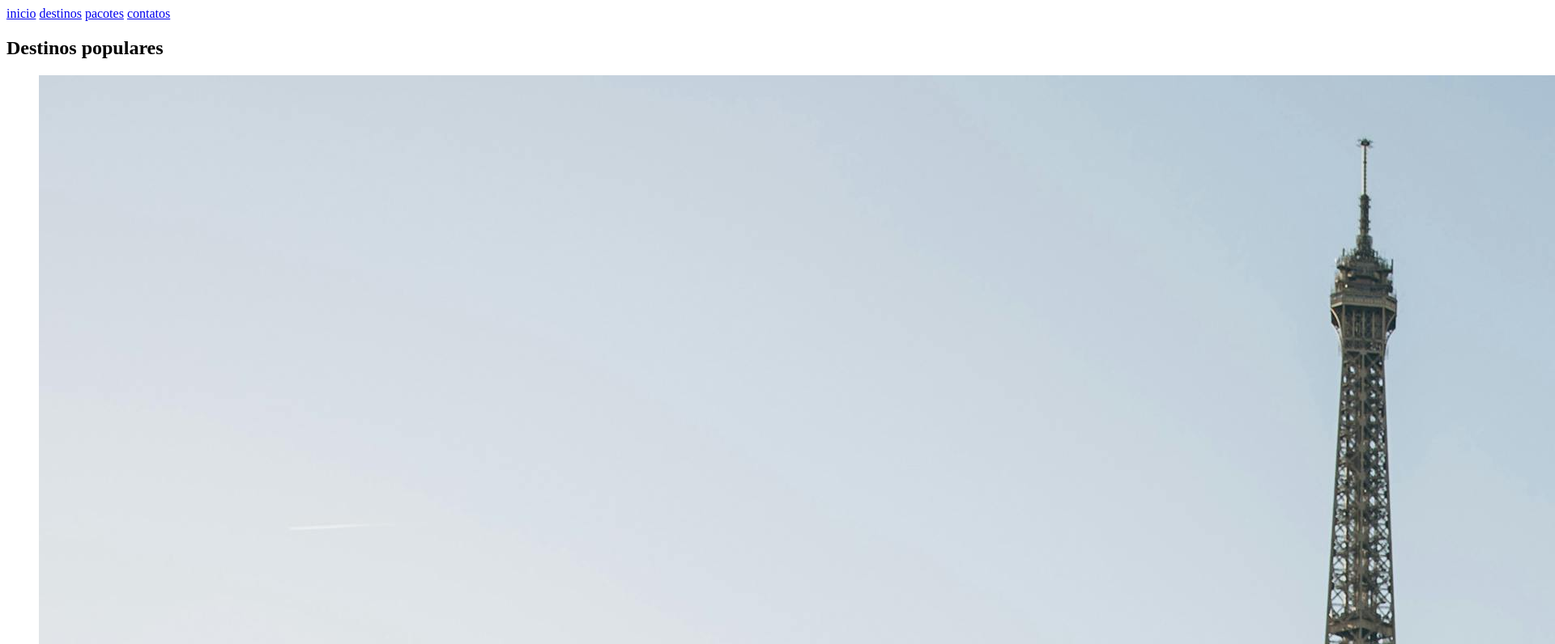
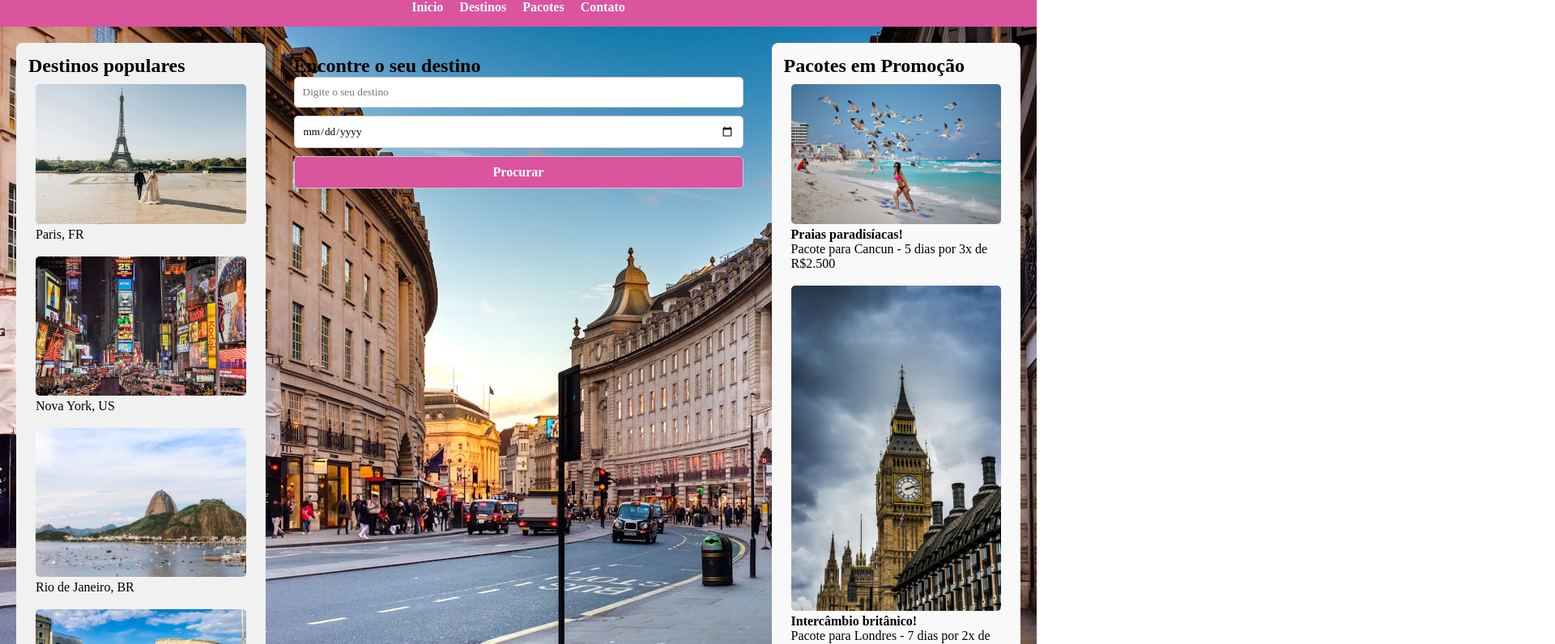
Before and after one commit to danidani1907/AgenciaViagem_aluno, a plain HTML site: page index.html in a window 1280 px wide. Shown: the part 73-869 px from the top of the page at 81% size, 1920 px wide, since content can reach past the window. Drawn offline with Linux system fonts and the light colour scheme; a web font is replaced by a local one.

Commit message:
atividade viagem e estrutura site

```diff
--- a/index.html
+++ b/index.html
@@ -3,71 +3,74 @@
 <head>
     <meta charset="UTF-8">
     <meta name="viewport" content="width=device-width, initial-scale=1.0">
-    <title>Agencia de viagens</title>
+    <!-- Alterou o título -->
+    <title>Agência de Viagens</title>
+    <!-- Link para o CSS -->
     <link rel="stylesheet" href="style.css">
+    <!-- Link para o favicon -->
     <link rel="shortcut icon" href="img/icons.png" type="image/x-icon">
 </head>
 <body>
-    <!-- tag semantica para cabeçario -->
+    <!-- TAG semântica para cabeçalho -->
     <header>
-        <h1> Agencia de viagens👩‍✈️🛫</h1>
+
+        <h1 id="inicio">Agência de Viagens ✈</h1>
+
+        <!-- TAG semântica para barra de navegação -->
         <nav>
-            <a href="#inicio">inicio</a>
-            <a href="#destinos">destinos</a>
-            <a href="#pacotes">pacotes</a>
-            <a href="#contatos">contatos</a>
+            <a href="#inicio">Início</a>
+            <a href="#destinos">Destinos</a>
+            <a href="#pacotes">Pacotes</a>
+            <a href="#contatos">Contato</a>
         </nav>
-
     </header>
-    <!-- tag semantica para cabeçalho -->
-
 
     <div class="container">
-        <!-- tag semantica para informaçoes na lateral -->
+        <!-- TAG semântica para informações na lateral -->
+        <!-- Destinos populares -->
         <aside class="sidebar">
-            <h2 class="destinos"> Destinos populares</h2>
+            <h2 class="destinos">Destinos populares</h2>
+            <ul>
+                <li><img src="img/paris.jpg" alt="Paris">Paris, FR</li>
+                <li><img src="img/ny.jpg" alt="Nova York">Nova York, US</li>
+                <li><img src="img/riojaneiro.jpg" alt="Rio de Janeiro">Rio de Janeiro, BR</li>
+                <li><img src="img/roma.jpg" alt="Roma">Roma, IT</li>
+                <li><img src="img/tokio.jpg" alt="Tóquio">Tóquio, JP</li>
+            </ul>
+        </aside>
 
-            <ul>
-                <li><img src="img/paris.jpg" alt="Paris, França">Paris, FR</li>
-                <li><img src="img/ny.jpg" alt="new york">Nova york</li>
-                <li><img src="img/riojaneiro.jpg" alt="Rio de Jnaeiro, Br">Rio de Janeiro,BR</li>
-                <li><img src="img/roma.jpg" alt="roma,IT">Roma , IT</li>
-                <li><img src="img/tokio.jpg" alt="Tóquio, Jp"> Tóquio, Jp</li>
-            </ul>
-
-            <!-- tag semantico para sessoes  -->
+        <!-- TAG semântica para sessões extras -->
         <section class="main-content">
-                    <h2 class="subtitle"> Encontre seu destino</h2>
+            <h2 class="subtittle">Encontre o seu destino</h2>
             <form>
                 <input type="text" placeholder="Digite o seu destino" required>
                 <input type="date" required>
-                        <button type="submit">Procurar </button>
+                <button type="submit">Procurar</button>
             </form>
         </section>
-        </aside >
+
         <aside class="secondary">
-            <h2 id="pacotes">pacotes em promoção </h2>
+            <h2 id="pacotes">Pacotes em Promoção</h2>
             <ul>
                 <li><img src="img/cancun.jpg" alt="Cancun">
-                    <b>Praias paradisiacas</b>
-                    <br>Pacotes para cancun - 5 dias 3x de R$ 2,500
+                    <b>Praias paradisíacas!</b>
+                    <br>Pacote para Cancun - 5 dias por 3x de R$2.500
                 </li>
                 <li><img src="img/londres.jpg" alt="Londres">
-                    <b>Intercambio britanico!</b>
-                     <br>Pacotes para Londres - 7 dias 2x de R$ 4,000
+                    <b>Intercâmbio britânico!</b>
+                    <br>Pacote para Londres - 7 dias por 2x de R$4.000
                 </li>
-                <li><img src="img/noronha.jpg" alt=" Noronha">
-                    <b>super oportunidade</b>
-                     <br>Pacotes para fernando de noronha - 4 dias por R$ 3,200
+                <li><img src="img/noronha.jpg" alt="Fernando de Noronha">
+                    <b>Super oportunidade!</b>
+                    <br>Pacote para Fernando de Noronha - 4 dias por R$3.200
                 </li>
-
-
             </ul>
         </aside>
     </div>
-<!-- tag semantica para rodapé-->
+
+    <!-- TAG semântica para rodapé -->
     <footer>
-       <p> © 2025 agencia de viagens , Todos os direitos reservados - contato@agenciaviagens.com</p>
+        <p id="contatos">&copy; 2025 Agência de Viagens - Contato: contato@agenciaviagens.com</p>
     </footer>
 </body>
 </html>
--- a/style.css
+++ b/style.css
@@ -0,0 +1,113 @@
+@import url('https://fonts.googleapis.com/css2?family=Flamenco:wght@300;400&display=swap');
+@import url('https://fonts.googleapis.com/css2?family=Dancing+Script:wght@400..700&display=swap');
+
+
+/* reset das configurações */
+*{
+    margin: 0;
+    padding: 0;
+    box-sizing: border-box;
+    font-family: "Flamenco", serif;
+    list-style: none;
+}
+
+
+body{
+    display: flex;
+    flex-direction: column;
+    min-height: 100vh;
+}
+header{
+    background:#DB549E ;
+    color: white;
+    padding: 15px ;
+    text-align: center;
+}
+h1{
+    font-family: "Dancing Script", serif;
+    font-size: 2.5rem;
+}
+nav{
+    display: flex;
+    justify-content: center;
+    gap: 20px;
+    margin-top: 10px;
+}
+nav a{
+    color: white;
+    text-decoration: none;
+    font-weight: bold;
+}
+.container{
+    display: flex;
+    flex: 1;
+    padding: 20px;
+    gap: 20px;
+    flex-wrap: wrap;
+    background:url(img/london.jpg) no-repeat center fixed;
+    background-size: cover;
+}
+
+.sidebar{
+    flex: 1;
+    min-width: 200px;
+    background: #f1f1f1;
+    padding: 15px;
+    border-radius: 8px;
+}
+.main-content{
+    flex:2 ;
+    min-width:300px ;
+    padding: 15px;
+}
+.subtitle{
+    color: #f1f1f1;
+    font-size: 2.5rem;
+}
+.secondary{
+    flex: 1;
+    min-width: 200px;
+    background: #f9f9f9;
+    padding: 15px;
+    border-radius: 8px;
+}
+li{
+    padding: 9px;
+}
+footer{
+    background: #D96489;
+    color: white;
+    text-align: center;
+    padding: 10px;
+    margin-top: auto;
+}
+form{
+    display: flex;
+    flex-direction: column;
+    gap: 10px;
+}
+input,button{
+    padding: 10px;
+    border: 1px solid #ccc;
+    border-radius: 5px;
+}
+button{
+    background: #DB549E;
+    color: white;
+    cursor: pointer;
+    font-weight: bold;
+    font-size: 1rem;
+}
+button:hover{
+    background: #D9ACD5;
+
+}
+img{
+    width: 100%;
+    border-radius:5px ;
+}
+@media (max-widht: 768px){
+    .container{
+        flex-direction: column;
+    }
+}
```
Lines whose indentation alone changed are shown as unchanged.
